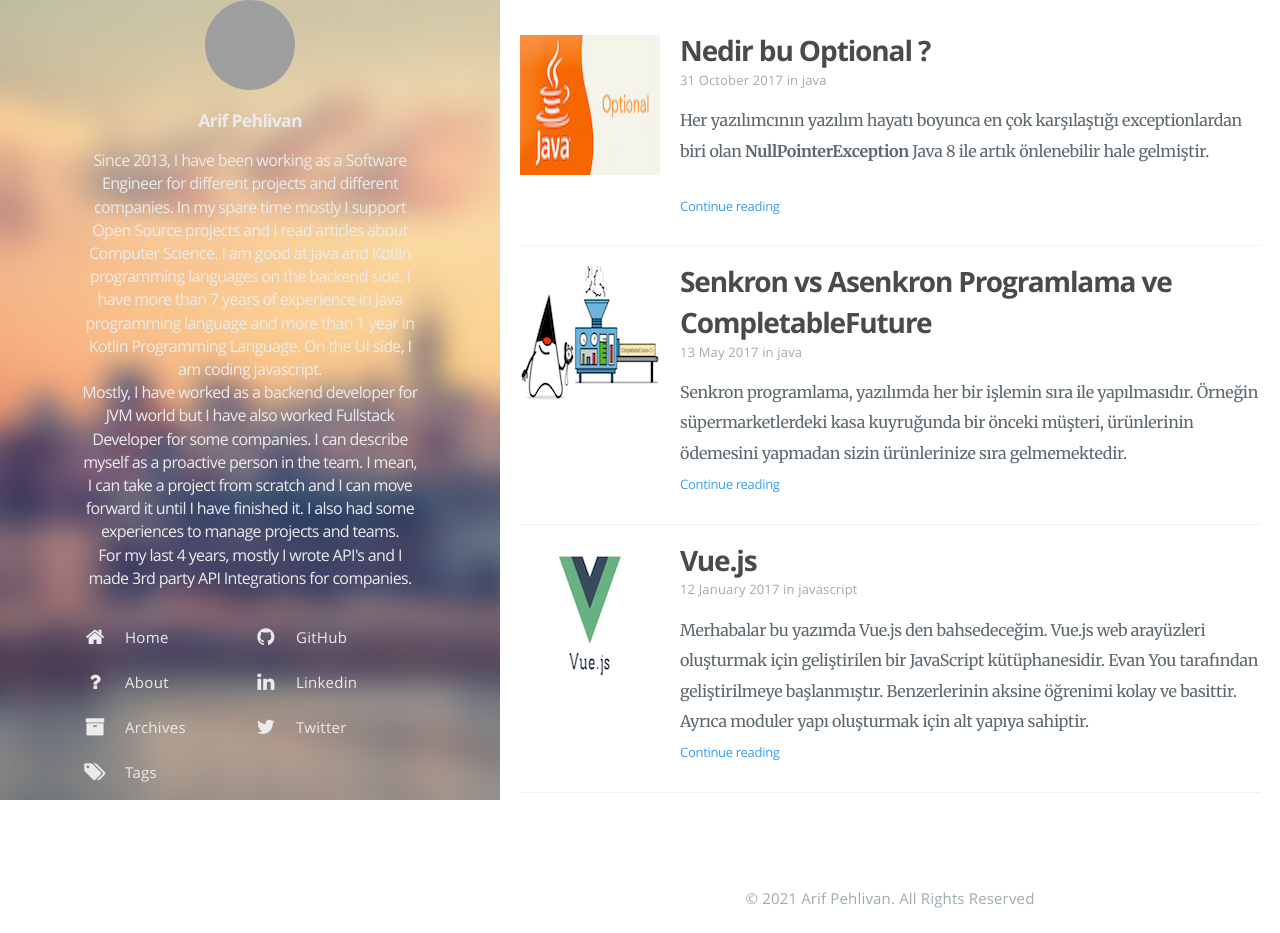
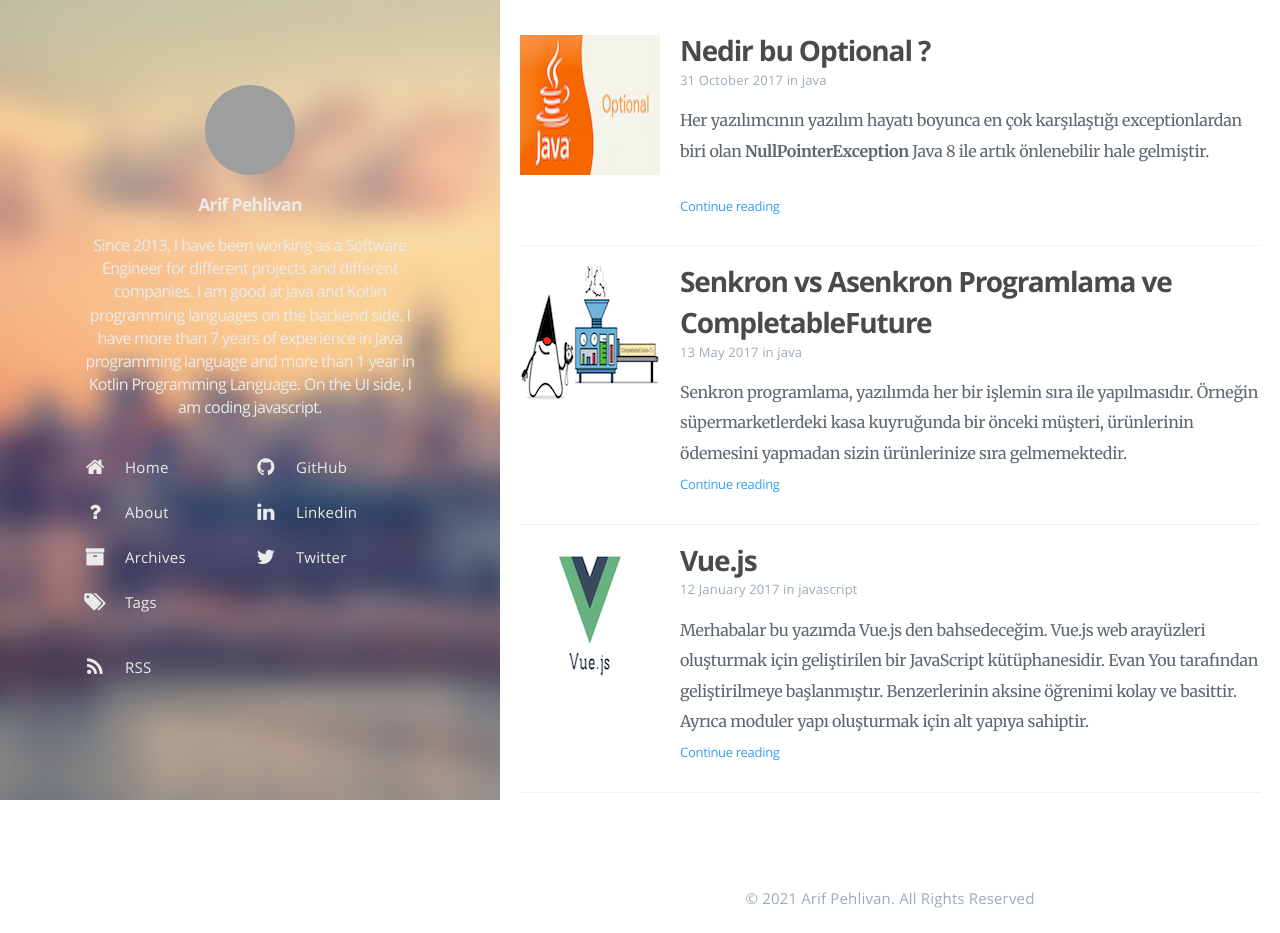
Before and after one commit to mrpehlivan/mrpehlivan.github.io, a plain HTML site: page index.html in a window 1280 px wide. Drawn offline with nearby package versions, Linux system fonts and the light colour scheme; grey boxes are pictures that could not be loaded.

Commit message:
Update bio

```diff
--- a/index.html
+++ b/index.html
@@ -71,19 +71,11 @@
           <h4 class="sidebar-profile-name">Arif Pehlivan</h4>
 
           <h5 class="sidebar-profile-bio">
-            Since 2013, I have been working as a Software Engineer for different projects and different companies. In my
-            spare time mostly I support Open Source projects and I read articles about Computer Science.
-
-            I am good at Java and Kotlin programming languages on the backend side. I have more than 7 years of
-            experience in Java programming language and more than 1 year in Kotlin Programming Language.
+            Since 2013, I have been working as a Software Engineer for different projects and
+            different companies.
+            I am good at Java and Kotlin programming languages on the backend side. I have more than 7 years of experience
+            in Java programming language and more than 1 year in Kotlin Programming Language.
             On the UI side, I am coding javascript.
-            <br />
-            Mostly, I have worked as a backend developer for JVM world but I have also worked Fullstack Developer for
-            some companies.
-            I can describe myself as a proactive person in the team. I mean, I can take a project from scratch and I can
-            move forward it until I have finished it. I also had some experiences to manage projects and teams.
-            <br />
-            For my last 4 years, mostly I wrote API's and I made 3rd party API Integrations for companies.
           </h5>
 
         </div>
@@ -407,19 +399,10 @@
       <h4 id="about-card-name">Arif Pehlivan</h4>
 
       <div id="about-card-bio">Since 2013, I have been working as a Software Engineer for different projects and
-        different companies. In my spare time mostly I support Open Source projects and I read articles about Computer
-        Science.
-
+        different companies.
         I am good at Java and Kotlin programming languages on the backend side. I have more than 7 years of experience
         in Java programming language and more than 1 year in Kotlin Programming Language.
         On the UI side, I am coding javascript.
-        <br />
-        Mostly, I have worked as a backend developer for JVM world but I have also worked Fullstack Developer for some
-        companies.
-        I can describe myself as a proactive person in the team. I mean, I can take a project from scratch and I can
-        move forward it until I have finished it. I also had some experiences to manage projects and teams.
-        <br />
-        For my last 4 years, mostly I wrote API's and I made 3rd party API Integrations for companies.
       </div>
 
 
```
